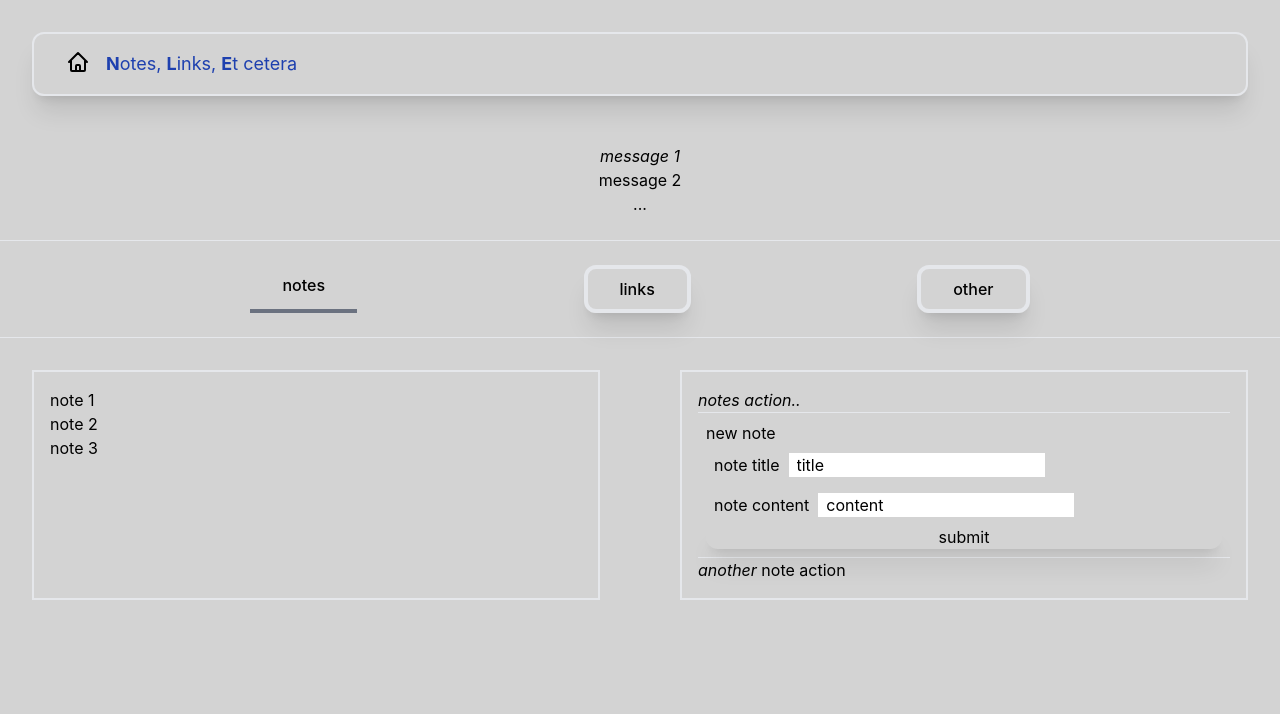
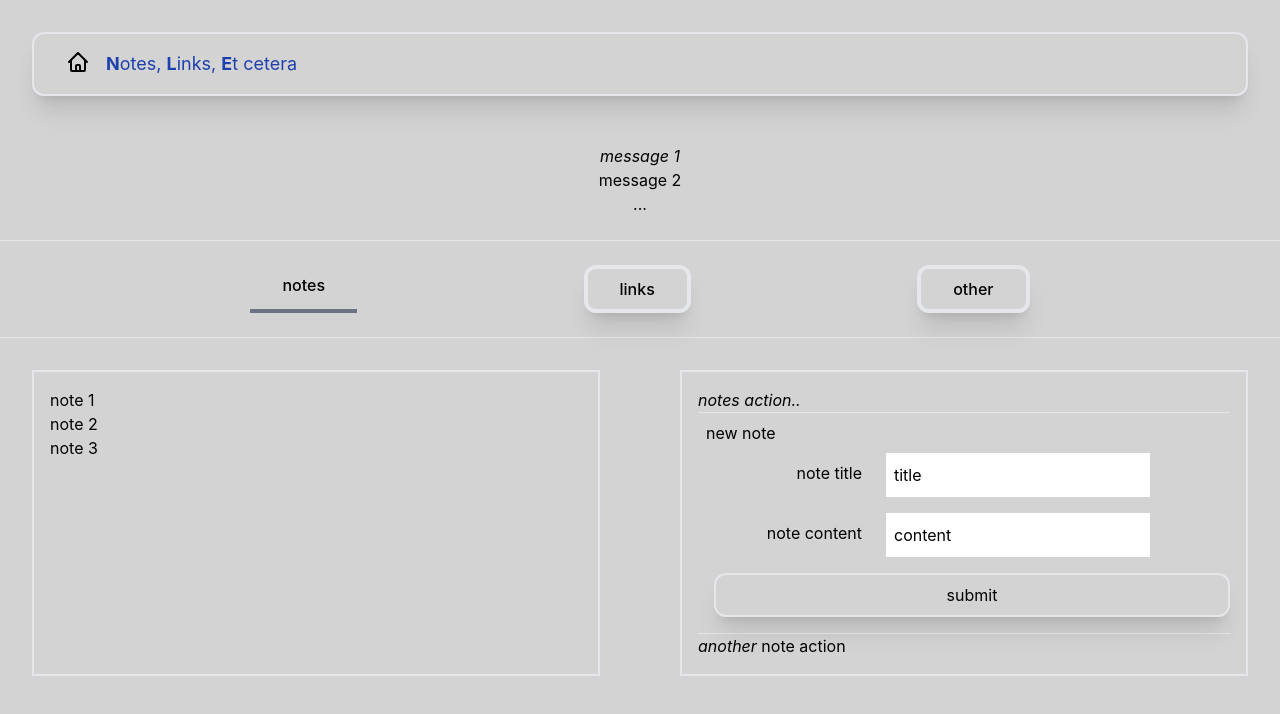
Before and after one commit to tbh26/nle, a React (Create React App) app in the folder frontend/: page / in a window 1280 px wide. Shown: the top 714 px of the page. Built offline with nearby package versions, Linux system fonts and the light colour scheme.

Commit message:
[fe notes] update notes IV, restyle new note

```diff
--- a/frontend/src/components/notes/NewNote.js
+++ b/frontend/src/components/notes/NewNote.js
@@ -3,19 +3,22 @@ function NewNote() {
         <div className="p-2">
             <header>new note</header>
             <form onSubmit={handleSubmit}>
-                <div className="flex flex-col">
+                <div className="grid grid-rows-3">
 
-                    <label className="p-2">note title &nbsp;
-                        <input id="noteTitle" value="title" type="text" placeholder="title" className="pl-2"/>
-                    </label>
+                    <div className="grid grid-cols-3">
+                        <label className="m-2 p-2 text-right">note title</label>
+                        <input className="m-2 p-2 col-span-2 max-w-max" id="noteTitle" value="title" type="text" placeholder="title"/>
+                    </div>
 
-                    <label className="p-2">note content &nbsp;
-                        <input id="noteContent" value="content" type="text" placeholder="note.." className="pl-2"/>
-                    </label>
+                    <div className="grid grid-cols-3">
+                        <label className="m-2 p-2 text-right">note content</label>
+                        <input className="m-2 p-2 col-span-2 max-w-max" id="noteContent" value="content" type="text" placeholder="note.."/>
+                    </div>
 
-                    <button type="submit" className="rounded-xl shadow-xl">
-                        submit
-                    </button>
+                    <div>
+                        <button type="submit" className="m-2 p-2 border-2 rounded-xl shadow-xl w-full">submit</button>
+                    </div>
+
                 </div>
             </form>
         </div>
```
